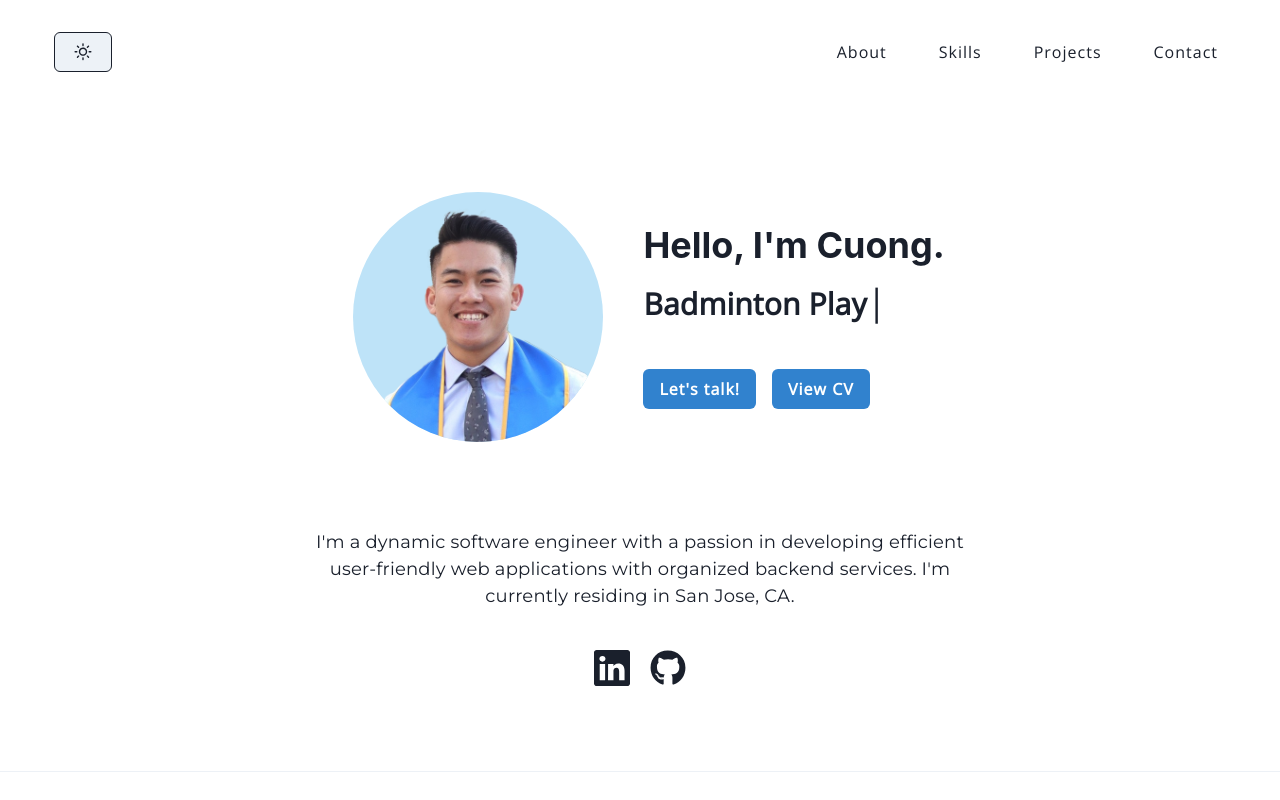
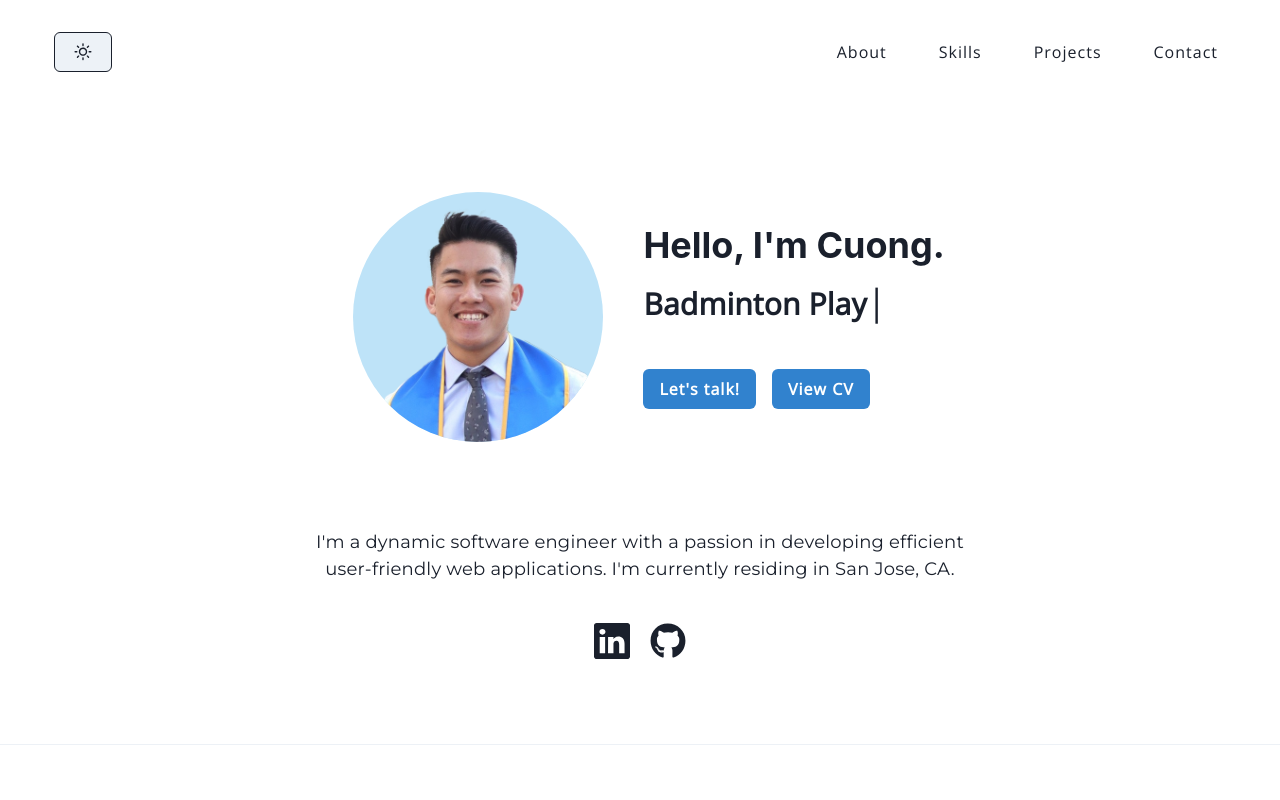
Before and after one commit to cuonglyy/portfolio-website, a React (Create React App) app: page / in a window 1280 px wide. Shown: the top 800 px of the page. Built offline with nearby package versions, Linux system fonts and the light colour scheme.

Commit message:
Revised about me

```diff
--- a/src/components/About/About.jsx
+++ b/src/components/About/About.jsx
@@ -94,7 +94,7 @@ const About = () => {
           fontSize='lg'
           variant='montserrat-font'
         >
-          I'm a dynamic software engineer with a passion in developing efficient user-friendly web applications with organized backend services.
+          I'm a dynamic software engineer with a passion in developing efficient user-friendly web applications.
           I'm currently residing in San Jose, CA.
         </Text>
         <Socials/>
```
